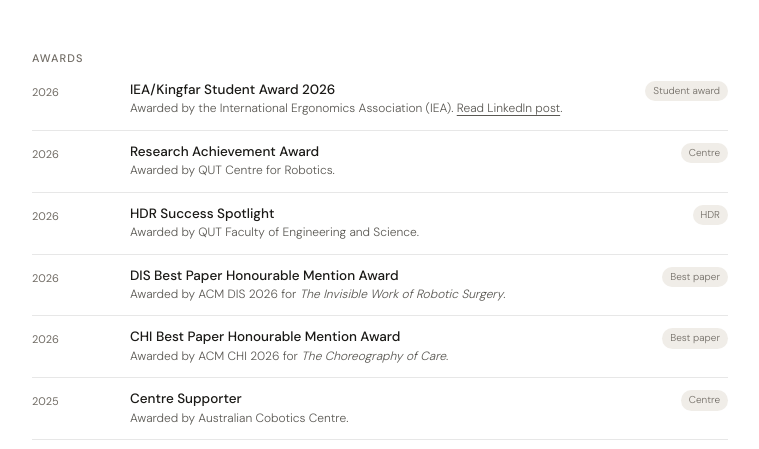
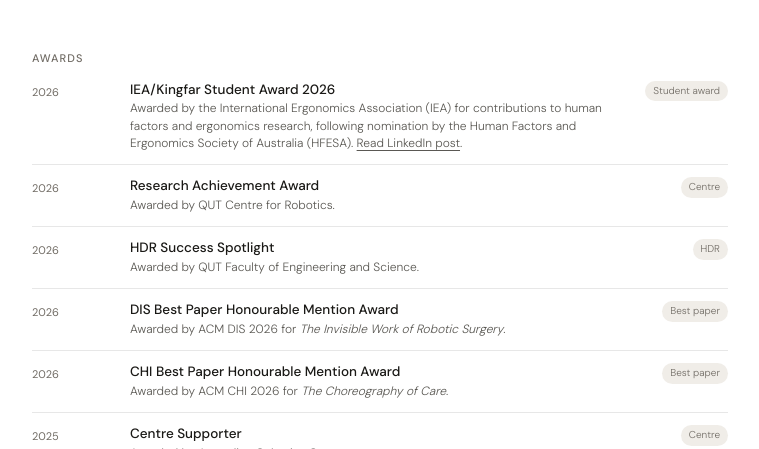
Before and after one commit to jaspervermeulen1/research, a plain HTML site: page awards.html in a window 1280 px wide. Shown: the part 344-793 px from the top of the page, without its empty margins (260-1019 px from the left). Drawn offline with Linux system fonts and the light colour scheme.

Commit message:
Clarify Kingfar award recognition and HFESA nomination in awards.html

```diff
--- a/awards.html
+++ b/awards.html
@@ -81,7 +81,7 @@
       <section>
         <p class="section-label">Awards</p>
         <div class="service-list">
-          <div class="service-item"><span class="service-year">2026</span><div class="service-body"><p class="service-title">IEA/Kingfar Student Award 2026</p><p class="service-desc">Awarded by the International Ergonomics Association (IEA). <a href="https://www.linkedin.com/feed/update/urn:li:activity:7525459706123980800/" target="_blank" rel="noopener">Read LinkedIn post</a>.</p></div><span class="service-badge">Student award</span></div>
+          <div class="service-item"><span class="service-year">2026</span><div class="service-body"><p class="service-title">IEA/Kingfar Student Award 2026</p><p class="service-desc">Awarded by the International Ergonomics Association (IEA) for contributions to human factors and ergonomics research, following nomination by the Human Factors and Ergonomics Society of Australia (HFESA). <a href="https://www.linkedin.com/feed/update/urn:li:activity:7525459706123980800/" target="_blank" rel="noopener">Read LinkedIn post</a>.</p></div><span class="service-badge">Student award</span></div>
           <div class="service-item"><span class="service-year">2026</span><div class="service-body"><p class="service-title">Research Achievement Award</p><p class="service-desc">Awarded by QUT Centre for Robotics.</p></div><span class="service-badge">Centre</span></div>
           <div class="service-item"><span class="service-year">2026</span><div class="service-body"><p class="service-title">HDR Success Spotlight</p><p class="service-desc">Awarded by QUT Faculty of Engineering and Science.</p></div><span class="service-badge">HDR</span></div>
           <div class="service-item"><span class="service-year">2026</span><div class="service-body"><p class="service-title">DIS Best Paper Honourable Mention Award</p><p class="service-desc">Awarded by ACM DIS 2026 for <em>The Invisible Work of Robotic Surgery</em>.</p></div><span class="service-badge">Best paper</span></div>
```
